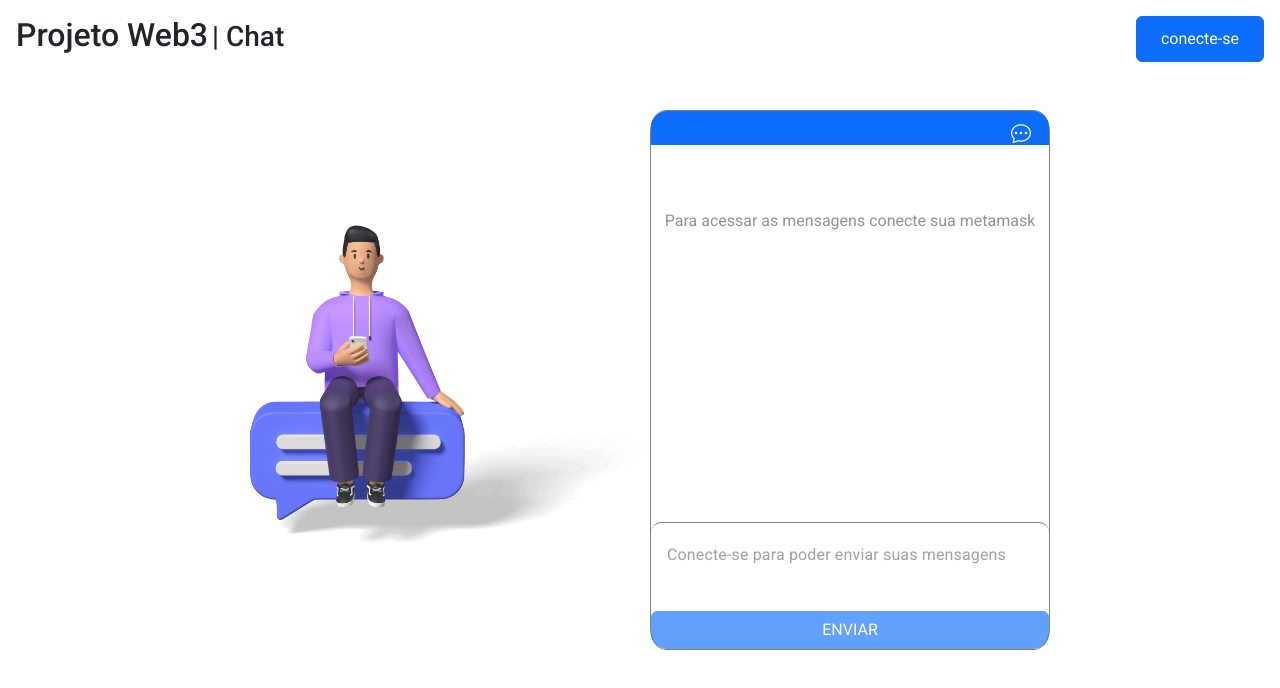
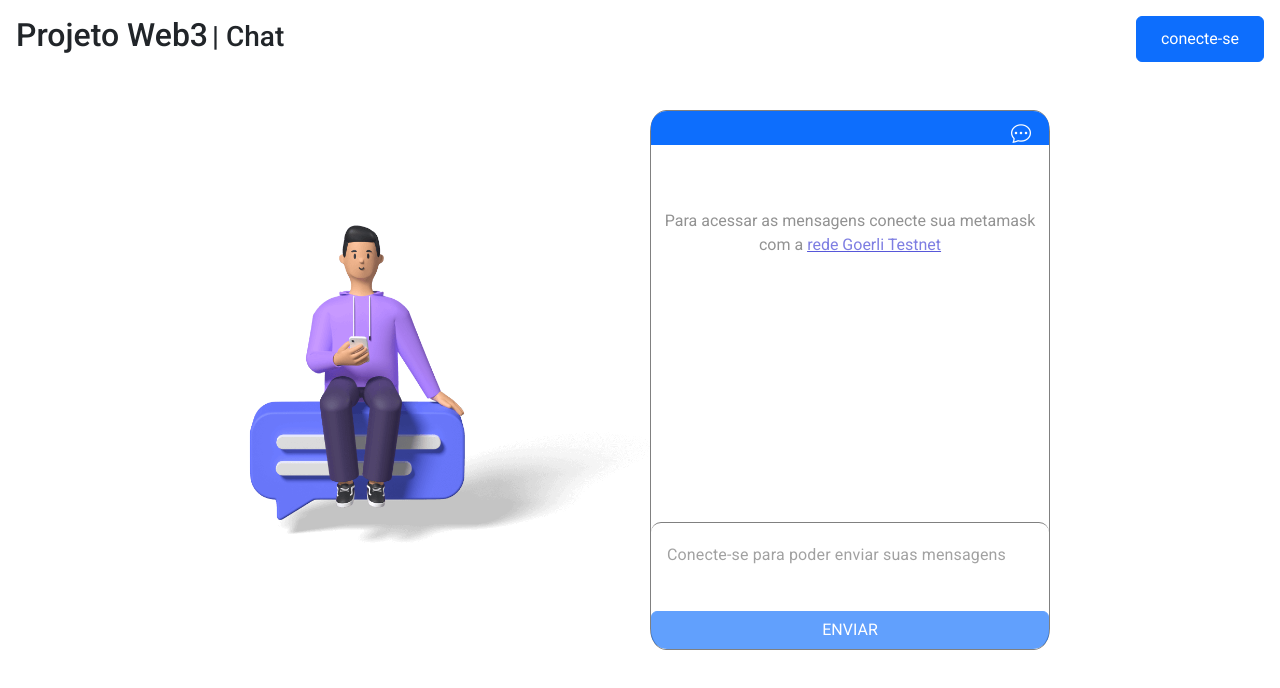
Before and after one commit to dev-araujo/blockchain, a React (Vite) app in the folder chat-web3/chat_front/: page / in a window 1280 px wide. Shown: the top 688 px of the page. Built offline with nearby package versions, Linux system fonts and the light colour scheme.

Commit message:
feat: feedback for user

```diff
--- a/chat-web3/chat_front/src/components/ChatBox/index.tsx
+++ b/chat-web3/chat_front/src/components/ChatBox/index.tsx
@@ -36,7 +36,13 @@ export function ChatBox(props: Props) {
             .reverse()
         ) : (
           <div className='text-center box__no-messages'>
-            Para acessar as mensagens conecte sua metamask
+            Para acessar as mensagens conecte sua metamask com a{" "}
+            <a
+              href='https://blog.cryptostars.is/goerli-g%C3%B6rli-testnet-network-to-metamask-and-receiving-test-ethereum-in-less-than-2-min-de13e6fe5677'
+              target='_blank'
+            >
+              <u>rede Goerli Testnet</u>
+            </a>
           </div>
         )}
       </div>
--- a/chat-web3/chat_front/src/index.scss
+++ b/chat-web3/chat_front/src/index.scss
@@ -14,4 +14,8 @@ html,
   ::-webkit-scrollbar-thumb:hover {
     background-color: rgba(44, 123, 192, 0.5);
   }
+
+  a {
+    color: rgba(73, 73, 214, 0.711);
+  }
 }
```
